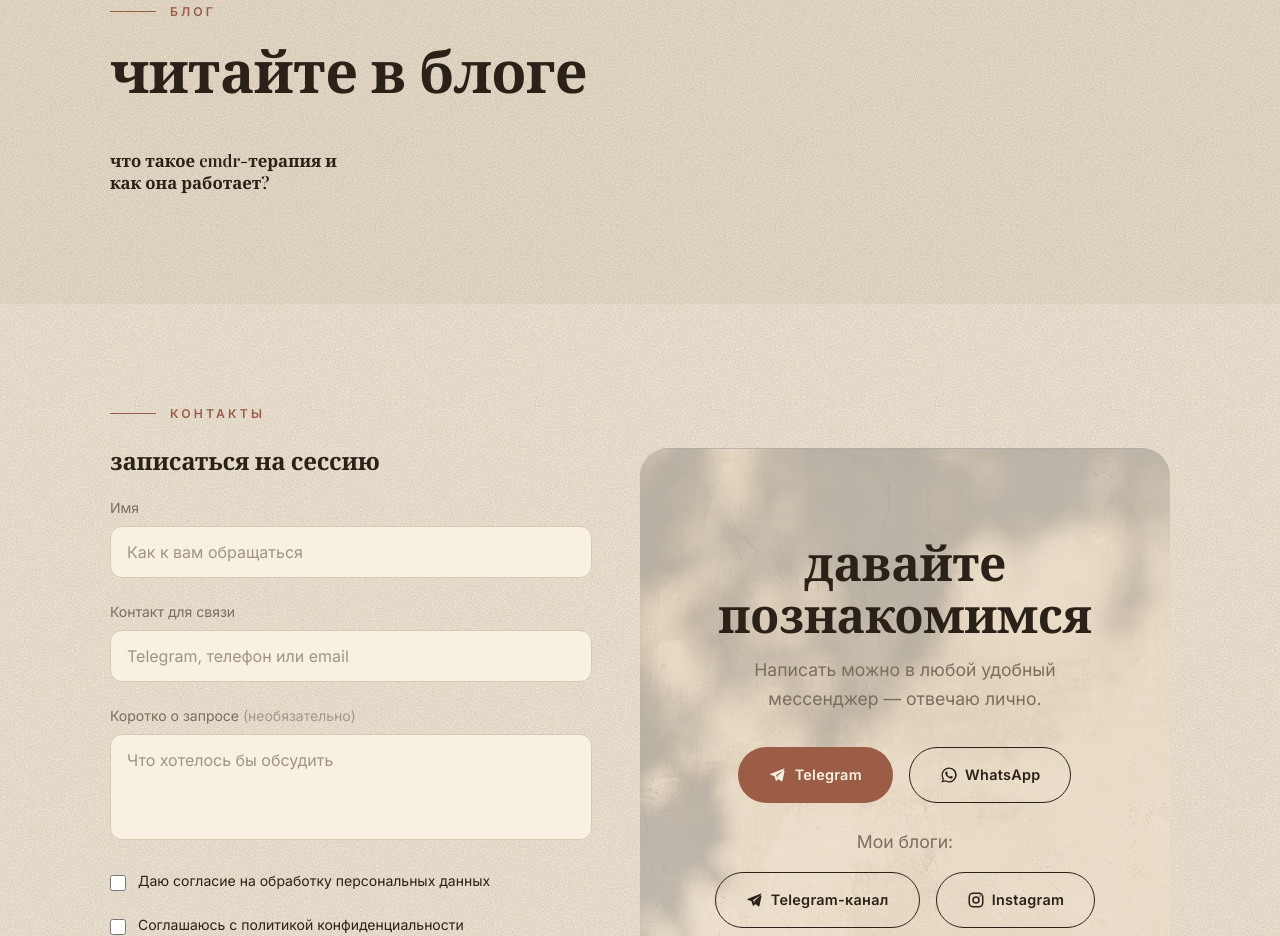
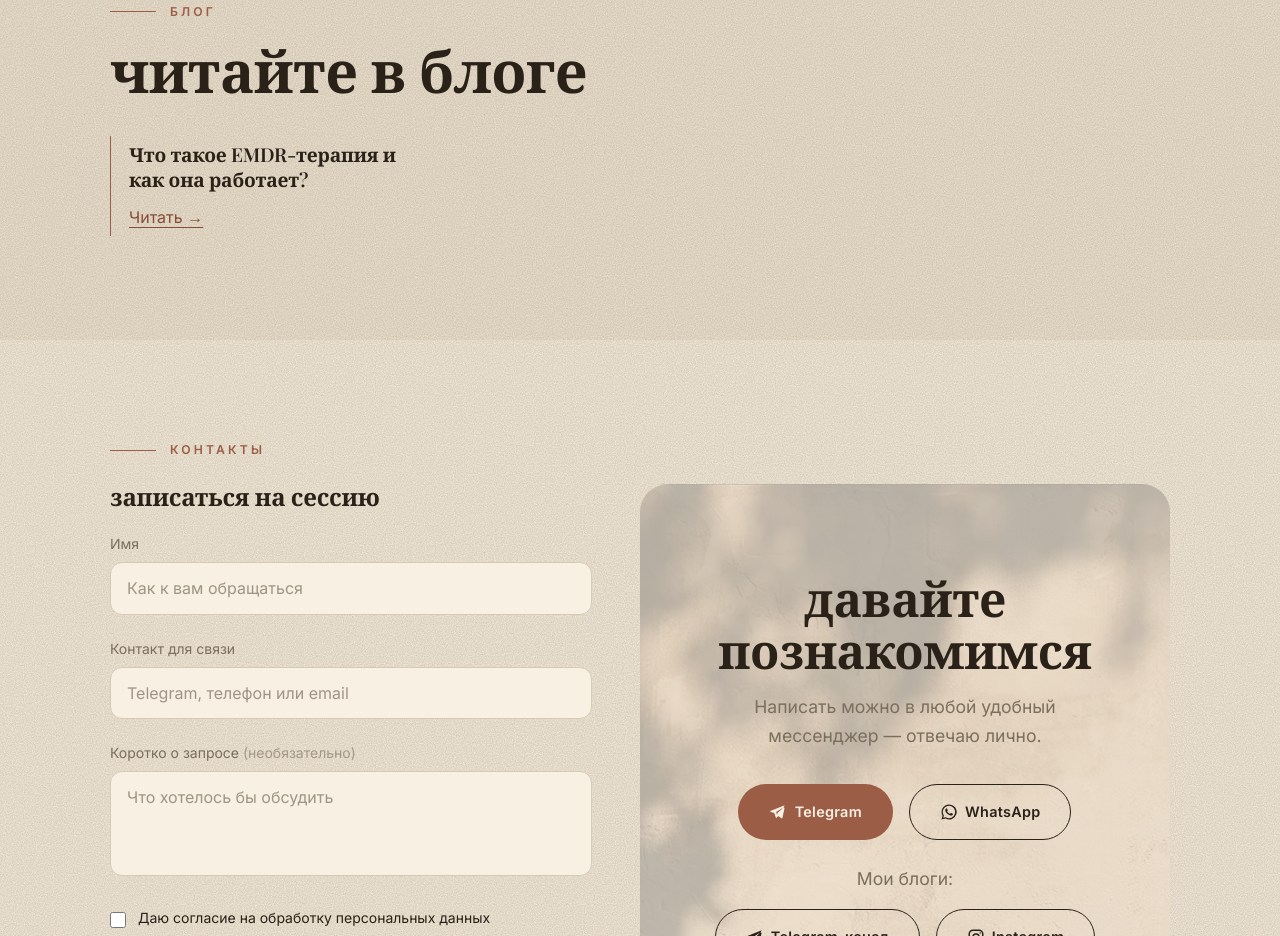
Before and after one commit to sereganikitin/alina, a Next.js app: page / in a window 1280 px wide. Shown: the part 9300-10236 px from the top of the page. Built offline with nearby package versions, Linux system fonts and the light colour scheme; no server answers; a web font is replaced by a local one.

Commit message:
Вернуть линии и ссылки в карточки блога

```diff
--- a/src/app/globals.css
+++ b/src/app/globals.css
@@ -1684,7 +1684,9 @@ a.assoc-icon:hover {
 }
 .bp-card {
   flex: 0 0 auto;
-  width: 260px;
+  width: min(290px, 100%);
+  border-inline-start: 1px solid var(--terra);
+  padding: 6px 0 6px 18px;
   scroll-snap-align: start;
   display: block;
 }
@@ -1703,16 +1705,25 @@ a.assoc-icon:hover {
   transform: scale(1.04);
 }
 .bp-title {
-  margin-top: 14px;
   font-family: var(--serif);
   font-weight: 600;
-  font-size: 1.05rem;
+  font-size: 1.2rem;
   line-height: 1.3;
-  text-transform: lowercase;
-  display: -webkit-box;
-  -webkit-line-clamp: 2;
-  -webkit-box-orient: vertical;
-  overflow: hidden;
+  text-transform: none;
+  overflow-wrap: anywhere;
+}
+.bp-cover + .bp-title {
+  margin-top: 14px;
+}
+.bp-card .blog-read {
+  display: inline-block;
+  margin-top: 12px;
+  color: var(--terra-d);
+  text-decoration: underline;
+  text-underline-offset: .22em;
+}
+.bp-card:is(:hover, :focus-visible) .blog-read {
+  text-decoration-thickness: 2px;
 }
 .bp-date {
   margin-top: 6px;
--- a/src/components/BlogPreview.tsx
+++ b/src/components/BlogPreview.tsx
@@ -55,8 +55,9 @@ export default function BlogPreview() {
                   <img src={p.cover} alt="" />
                 </div>
               )}
-              <div className="bp-title">{p.title}</div>
-              <div className="bp-date muted">{p.date}</div>
+              <h3 className="bp-title">{p.title}</h3>
+              {p.date && <div className="bp-date muted">{p.date}</div>}
+              <span className="blog-read">Читать <span aria-hidden="true">→</span></span>
             </a>
           ))}
         </div>
```
Also changed, not shown: 1 other file (tests, documents, lock files or other folders).
